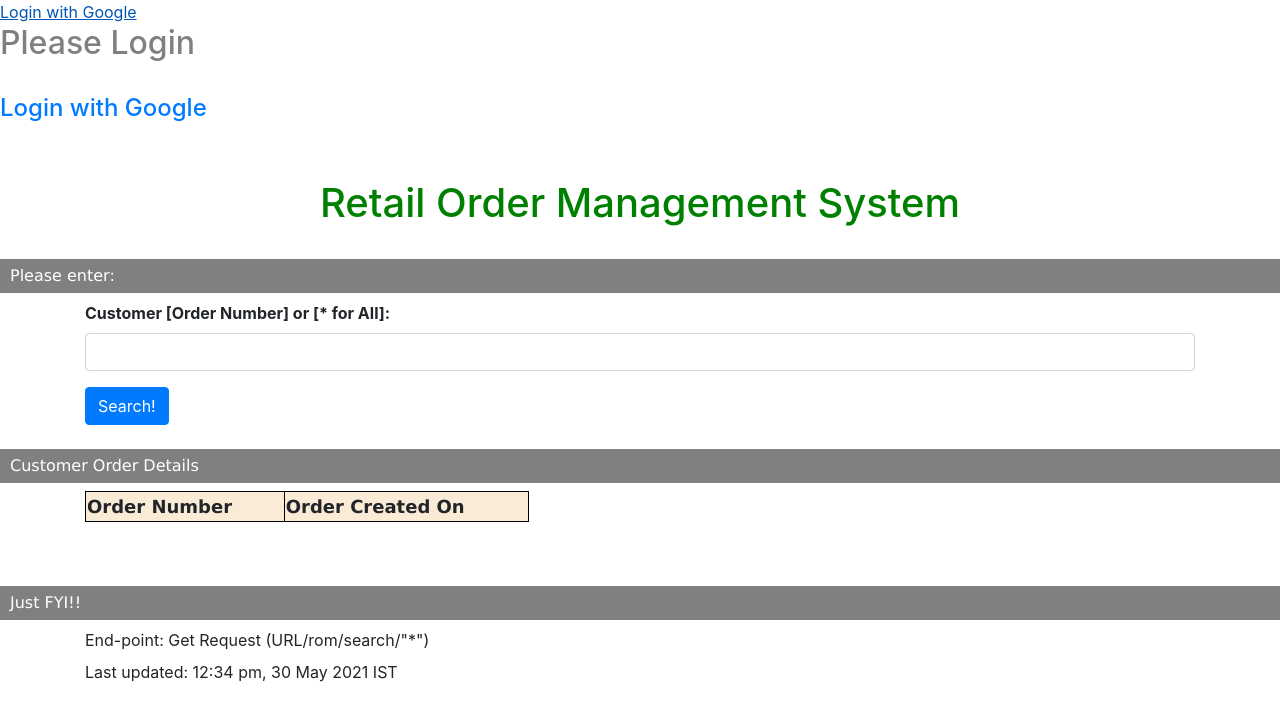
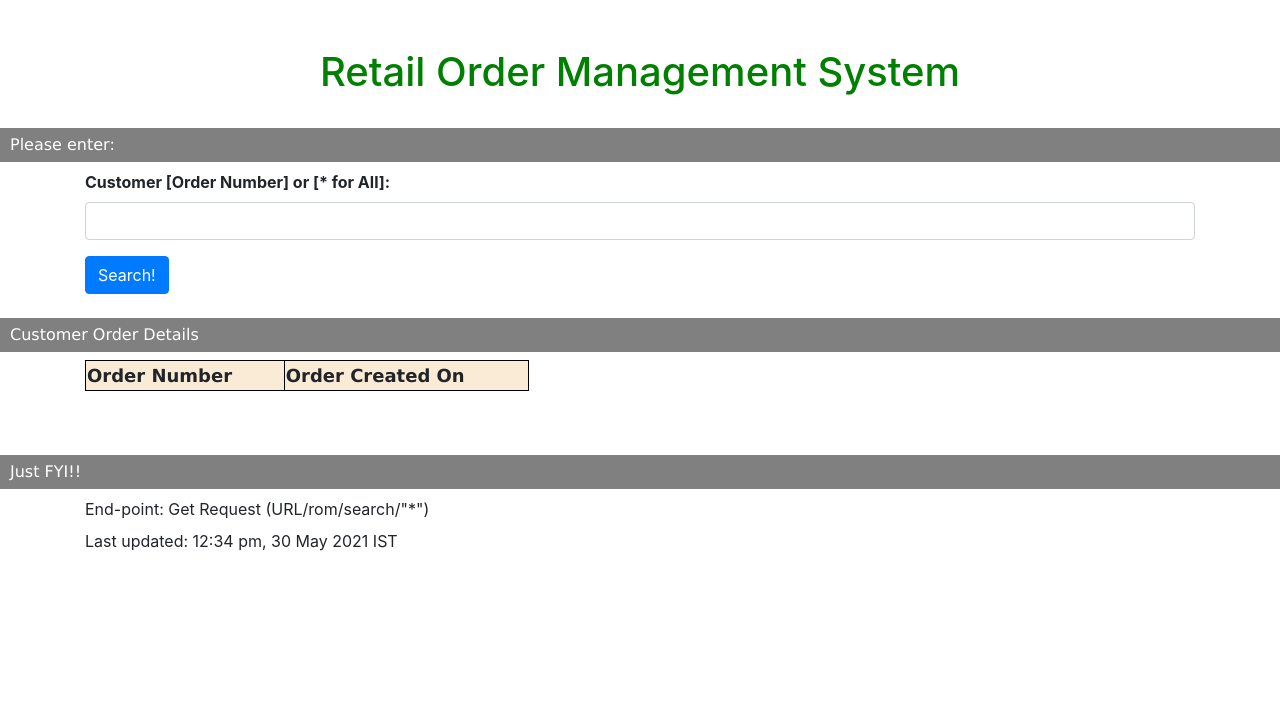
Before and after one commit to prasanthraju14/rom-ui, an Angular app: page / in a window 1280 px wide. Shown: the top 720 px of the page. Built offline with nearby package versions, Linux system fonts and the light colour scheme.

Commit message:
removed google test link!!

```diff
--- a/src/app/app.component.html
+++ b/src/app/app.component.html
@@ -41,16 +41,6 @@ legend {
   }
 
 </style>
-
-<a href="/oauth2/authorization/google">Login with Google</a>
-
-<div>
-  <h2>Please Login</h2>
-  <br/>
-</div>
-<div>
-  <h4><a href="/@{/oauth2/authorization/google}">Login with Google</a></h4>
-</div>
 
 <br>
 <br>
```
